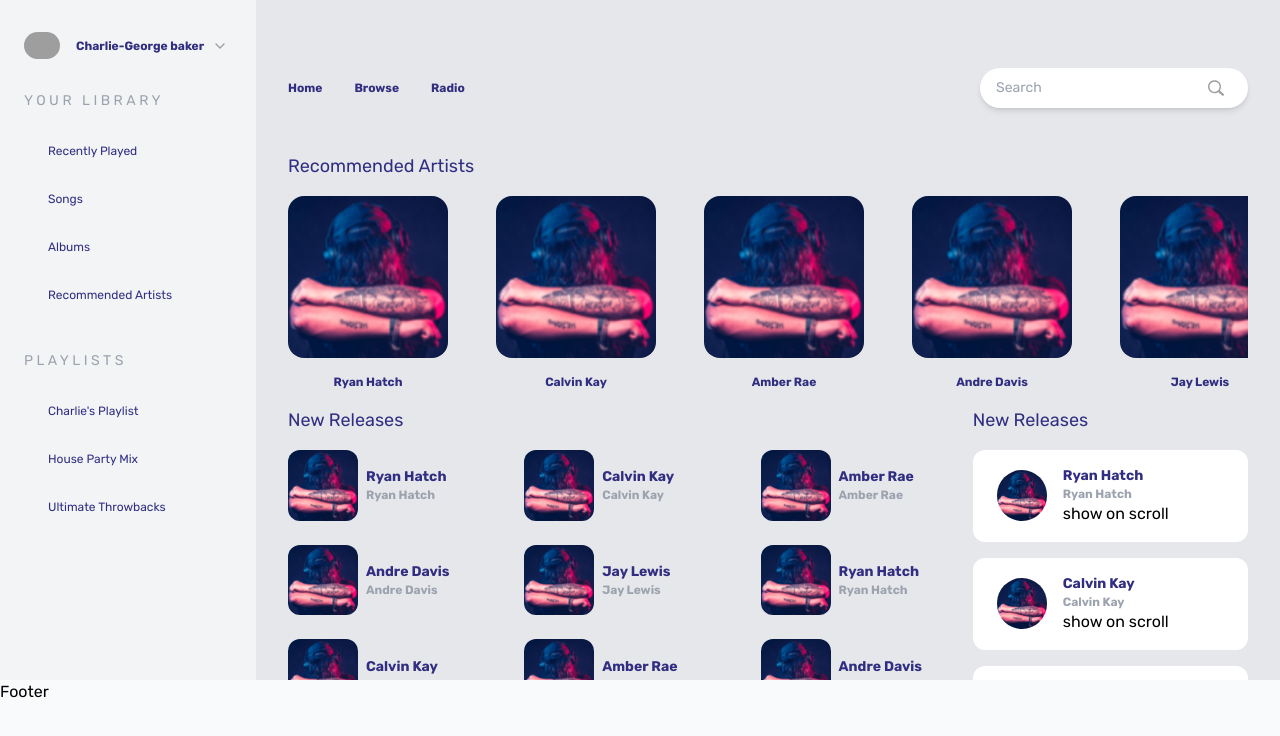
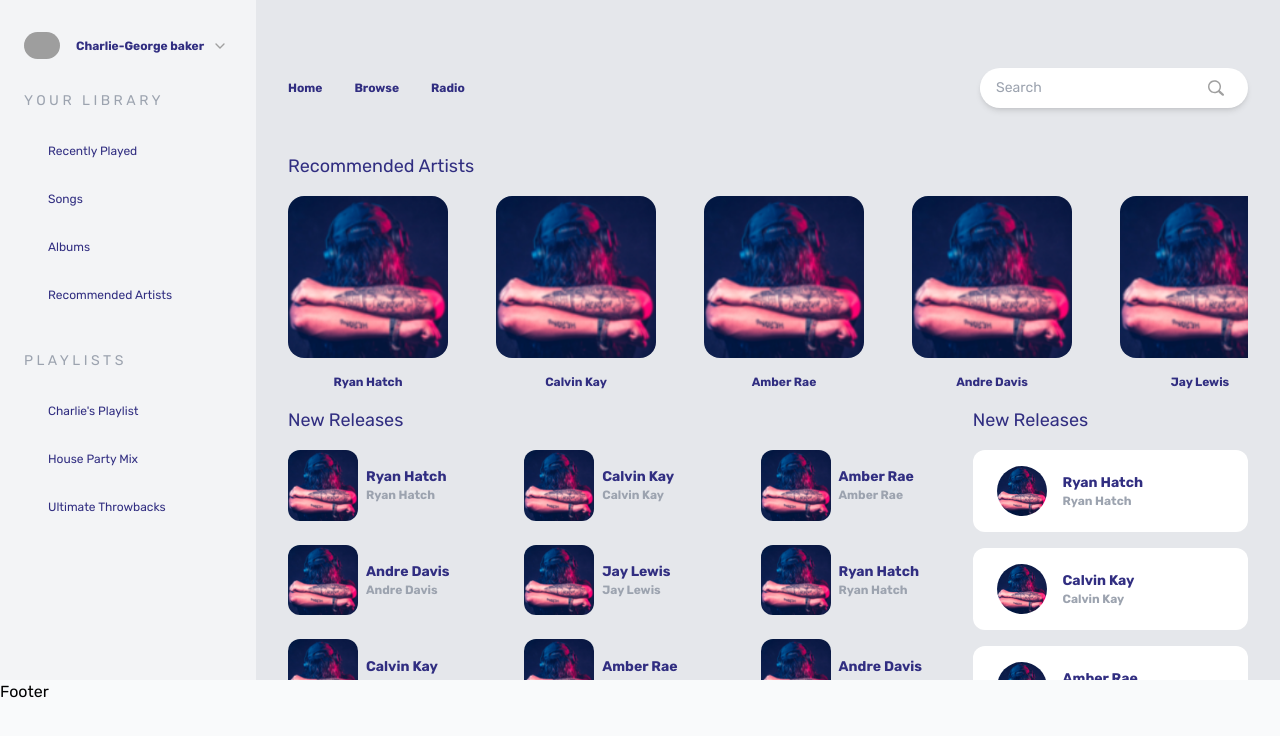
Before and after one commit to piyushsingh0992/music-player, a Next.js app: page / in a window 1280 px wide. Shown: the top 736 px of the page. Built offline with nearby package versions, Linux system fonts and the light colour scheme; grey boxes are pictures that could not be loaded.

Commit message:
changes for the playlist

```diff
--- a/src/components/playlists/index.tsx
+++ b/src/components/playlists/index.tsx
@@ -1,5 +1,6 @@
 import Image from "next/image";
 import Avatar from "../common/avatar";
+import { useState } from "react";
 
 const Routes = () => {
   const routes = ["Home", "Browse", "Radio"];
@@ -132,6 +133,7 @@ const NewReleases = () => {
 };
 
 const Trending = () => {
+  const [hoveredIndex, setHoveredIndex] = useState(null); // Track the index of the hovered item
   const trending = [
     { imgSrc: "/sample-song.png", artistName: "Ryan Hatch" },
     { imgSrc: "/sample-song.png", artistName: "Calvin Kay" },
@@ -144,36 +146,62 @@ const Trending = () => {
     { imgSrc: "/sample-song.png", artistName: "Andre Davis" },
     { imgSrc: "/sample-song.png", artistName: "Jay Lewis" },
   ];
+
   return (
-    <div className="pr-8 w-[30%] ">
-      <p className="text-indigo-900 text-lg font-medium cursor-pointer py-4 ">
+    <div className="pr-8 w-[30%]">
+      <p className="text-indigo-900 text-lg font-medium cursor-pointer py-4">
         New Releases
       </p>
-      <div >
-        {trending.map(({ imgSrc, artistName }, index) => {
-          return (
+      <div>
+        {trending.map(({ imgSrc, artistName }, index) => (
           <div
             key={`${artistName}-${index}`}
-              className="flex  justify-start items-center  rounded-xl bg-white px-6 py-4 mb-4"
+            onMouseEnter={() => setHoveredIndex(index)}
+            onMouseLeave={() => setHoveredIndex(null)}
+            className={`flex cursor-pointer justify-start items-center rounded-xl px-6 py-4 mb-4 transition-colors duration-300 ease-in-out ${
+              hoveredIndex === index ? "bg-indigo-800" : "bg-white"
+            }`}
           >
             <Avatar
               src={imgSrc}
-                width={50}
-                height={50}
+              width={70}
+              height={70}
               borderRadius="rounded-full"
             />
-              <div className="ml-4">
-              <p className="text-indigo-900 text-sm font-semibold cursor-pointer">
+            <div className="ml-4 flex justify-between items-between w-[100%] ">
+              <div>
+                <p
+                  className={` ${
+                    hoveredIndex === index ? "text-white" : "text-indigo-900"
+                  } text-sm font-semibold cursor-pointer`}
+                >
                   {artistName}
                 </p>
-              <p className="text-gray-400  text-xs font-semibold cursor-pointer">
+                <p
+                  className={` ${
+                    hoveredIndex === index ? "text-white" : "text-gray-400"
+                  } text-xs font-semibold cursor-pointer`}
+                >
                   {artistName}
                 </p>
-              <p>show on scroll</p>
+              </div>
+              {hoveredIndex === index && (
+                <div
+                  className=" transition-opacity duration-300 ease-in-out"
+                  style={{ opacity: hoveredIndex === index ? 1 : 0 }}
+                >
+                  <Image
+                    className={`w-6 h-6  `}
+                    alt="Arrow down"
+                    width={30}
+                    height={30}
+                    src="/3-dot.svg"
+                  />
+                </div>
+              )}
             </div>
           </div>
-          );
-        })}
+        ))}
       </div>
     </div>
   );
@@ -192,7 +220,7 @@ export default function Playlist() {
         <RecommendedArtists />
         <div className="flex ">
           <NewReleases />
-          <Trending/>
+          <Trending />
         </div>
       </div>
     </div>
```
Also changed, not shown: public/3-dot.svg (added). Lines whose indentation alone changed are shown as unchanged.
